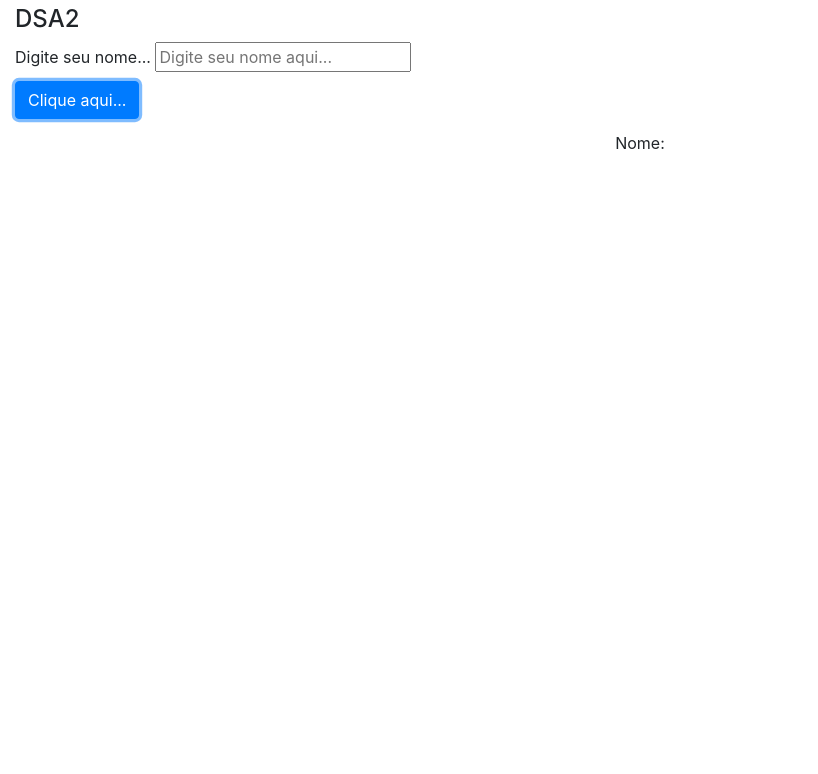
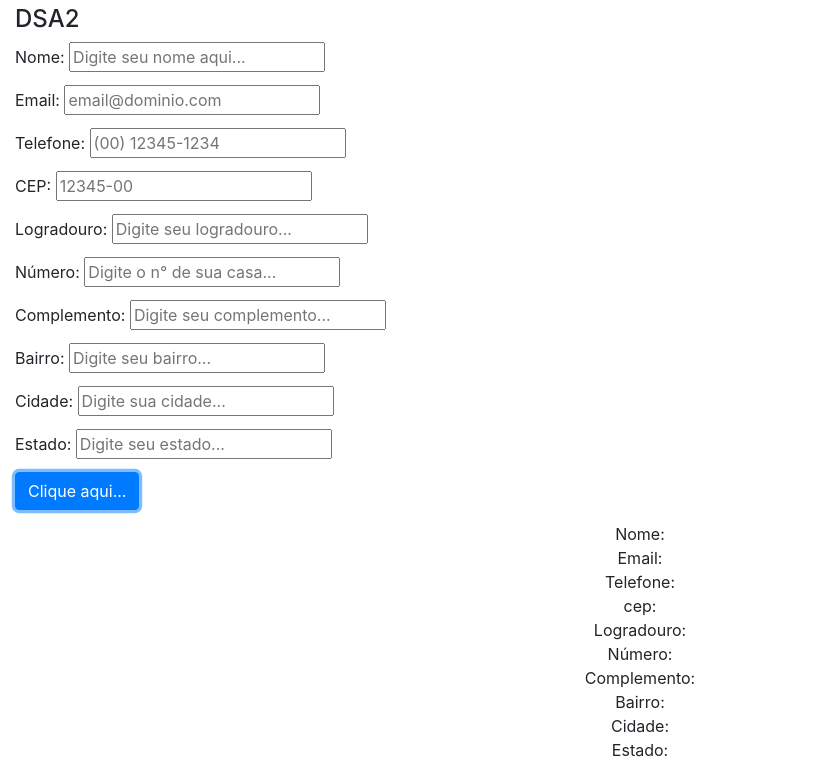
Before and after one commit to Camilazinha/projeto-inicial, a plain HTML site: page index.html in a window 1280 px wide. Both pictures are taken after a click on the button "Clique aqui...". Shown: the part 51-825 px from the top of the page, without its empty margins (0-818 px from the left). Before the commit the page ends 800 px from the top, so only its background shows below. Drawn offline with nearby package versions, Linux system fonts and the light colour scheme; no server answers.

Commit message:
endereco

```diff
--- a/index.html
+++ b/index.html
@@ -19,9 +19,54 @@
         <h4>DSA2</h4>
 
         <form>
-            <div class="mb-1">
-                <label for="nome">Digite seu nome...</label>
+            <div class="mb-2">
+                <label for="nome">Nome:</label>
                 <input type="text" id="nome" placeholder="Digite seu nome aqui...">
+            </div>
+
+            <div class="mb-2">
+                <label for="email">Email: </label>
+                <input type="text" id="email" placeholder="email@dominio.com">
+            </div>
+
+            <div class="mb-2">
+                <label for="telefone">Telefone: </label>
+                <input type="text" id="telefone" placeholder="(00) 12345-1234">
+            </div>
+
+            <div class="mb-2">
+                <label for="cep">CEP: </label>
+                <input type="text" id="cep" placeholder="12345-00">
+            </div>
+
+            <div class="mb-2">
+                <label for="logradouro">Logradouro: </label>
+                <input type="text" id="logradouro" placeholder="Digite seu logradouro...">
+            </div>
+
+            <div class="mb-2">
+                <label for="numero">Número: </label>
+                <input type="text" id="numero" placeholder="Digite o n° de sua casa...">
+            </div>
+
+            <div class="mb-2">
+                <label for="complemento">Complemento: </label>
+                <input type="text" id="complemento" placeholder="Digite seu complemento...">
+            </div>
+
+            <div class="mb-2">
+                <label for="bairro">Bairro: </label>
+                <input type="text" id="bairro" placeholder="Digite seu bairro...">
+            </div>
+
+            <div class="mb-2">
+                <label for="bairro">Cidade: </label>
+                <input type="text" id="cidade" placeholder="Digite sua cidade...">
+            </div>
+
+            <div class="mb-2">
+                <label for="bairro">Estado: </label>
+                <input type="text" id="estado" placeholder="Digite seu estado...">
             </div>
 
         <input type="button" id="botao" class="btn btn-primary" value="Clique aqui...">
--- a/scripts.js
+++ b/scripts.js
@@ -1,9 +1,33 @@
 var botao = document.getElementById("botao");
-botao = addEventListener("click", alertar);
+botao.addEventListener("click", alertar);
 var nome = document.getElementById("nome");
+var email = document.getElementById("email");
+var telefone = document.getElementById("telefone");
+var cep = document.getElementById("cep");
+var logradouro = document.getElementById("logradouro");
+var numero = document.getElementById("numero");
+var complemento = document.getElementById("complemento");
+var bairro = document.getElementById("bairro");
+var cidade = document.getElementById("cidade");
+var estado = document.getElementById("estado");
 var saida = document.getElementById("saida-de-dados");
 
 function alertar(event){
     //alert("Você clicou no botão!" + event);
-    saida.innerText = "Nome: " + nome.value;
+
+    const url = `http://viacep.com.br/ws/${cep.value}/json`;
+    fetch(url)
+    .then(resposta=>resposta.json())
+    .then(dados=>alert.json(dados.bairro))
+
+    saida.innerText = "Nome: " + nome.value +
+    "\n Email: " + email.value +
+    "\n Telefone: " + telefone.value +
+    "\n cep: " + cep.value +
+    "\n Logradouro: " + logradouro.value +
+    "\n Número: " + numero.value +
+    "\n Complemento: " + complemento.value +
+    "\n Bairro: " + bairro.value +
+    "\n Cidade: " + cidade.value +
+    "\n Estado: " + estado.value;
 }
```
